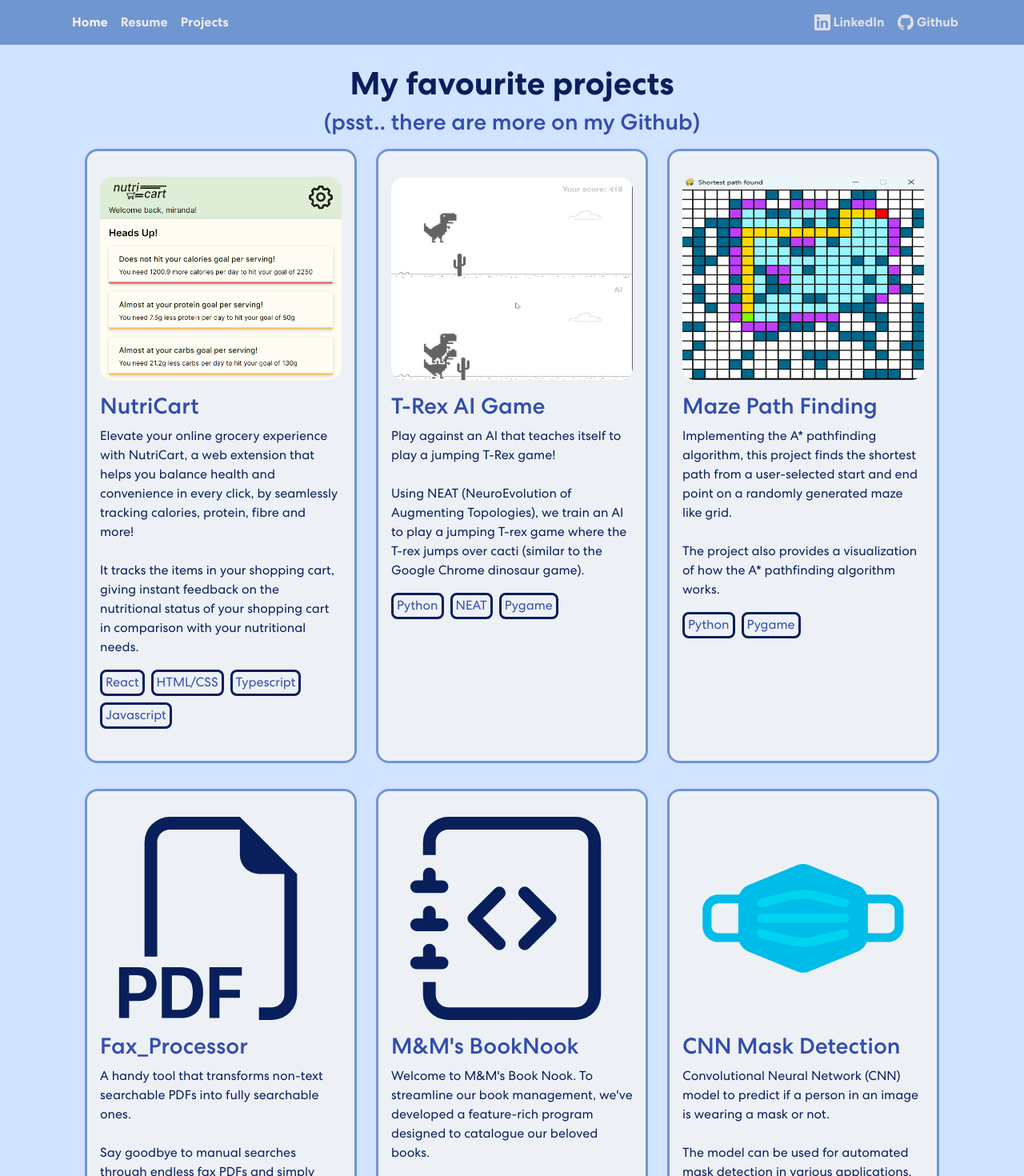
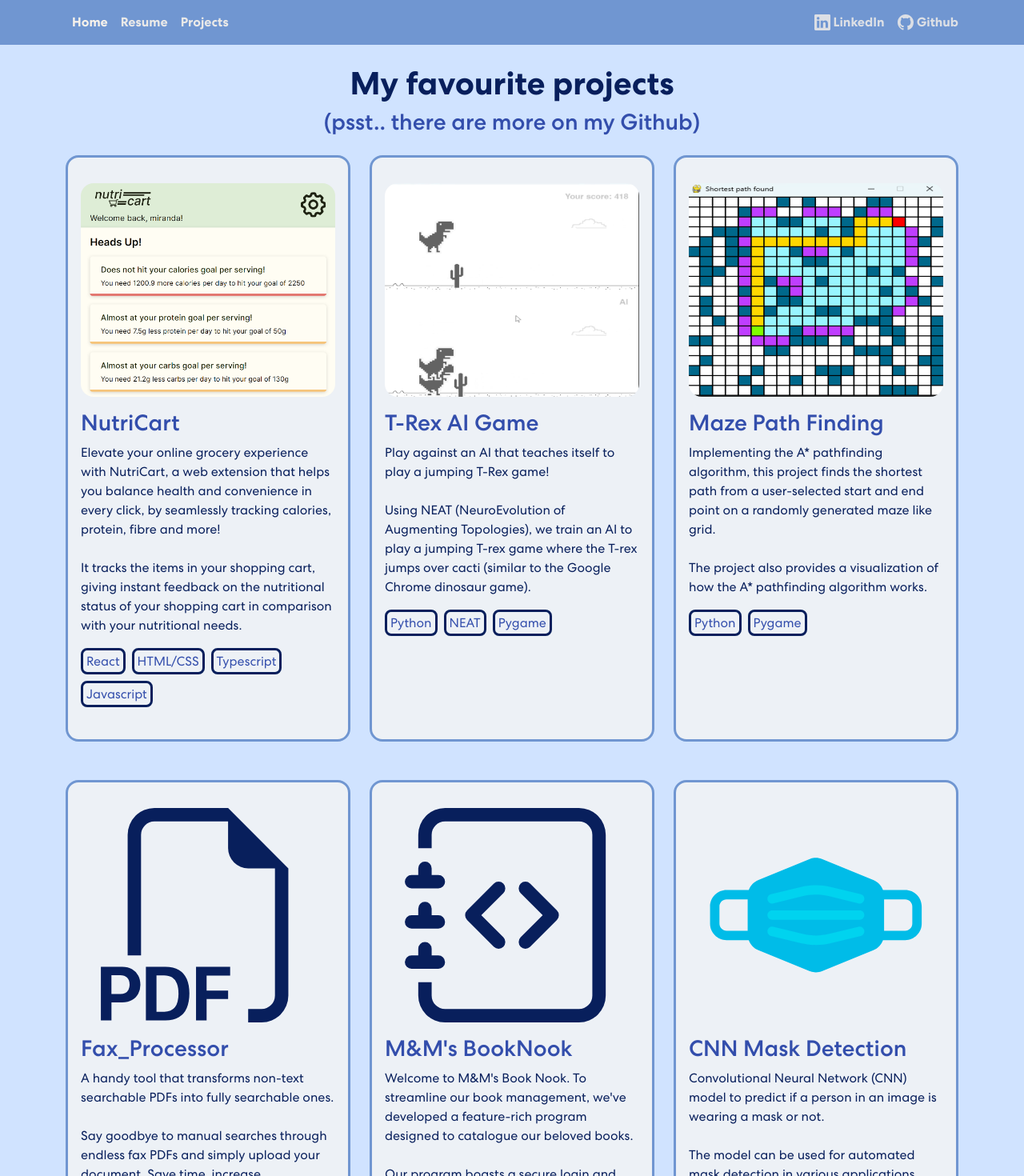
Before and after one commit to m-chenie/Miranda-101, a React (Create React App) app: page /projects in a window 1280 px wide. Shown: the top 1470 px of the page at 80% size. Built offline with nearby package versions, Linux system fonts and the light colour scheme.

Commit message:
update for mobile

```diff
--- a/src/App.css
+++ b/src/App.css
@@ -56,6 +56,7 @@ nav.navbar {
   color: #F7F2EB !important;
   text-decoration: none;
 }
+
 .navbar-text a img {
   width: 20px;
   height: 20px;
@@ -76,21 +77,31 @@ nav.navbar {
   text-decoration: underline;
 }
 
+/* home page section */
+
 #homePage{
-  width: 100vw;
+  width: 100%;
   height: 100vh;
-  display: flex;
   padding-top: 0;
 
 }
 
-@media screen and (max-width: 768px) {
+@media screen and (max-width: 600px) {
   #homePage{
     padding-top: 60vh;
   }
 }
 
+.gif-responsive{
+  max-width: 100%;
+  height: auto; /* Maintain aspect ratio */
+}
 
+@media (max-width: 600px) {
+  .img-responsive {
+    max-width: 80%; /* Adjust the percentage as needed */
+  }
+}
 
 /* em is relative to the font-size of its direct or nearest parent
 rem is relative to the HTML (root) font-size
@@ -139,20 +150,10 @@ em can lead to compounding effect */
   margin-top: 25vh;
 }
 
-@media screen and (max-width: 768px) {
+@media screen and (max-width: 600px) {
   #experience{
     margin-top: 50vh;
   }
-}
-
-
-
-.header2{
-  color: #081F5c;
-  font-family: CentraBold;
-  font-size: 2.5em;
-  margin-bottom: 2%;
-  display: flex;
 }
 
 .experience-card{
@@ -206,10 +207,33 @@ em can lead to compounding effect */
   max-width: 100%;
 }
 
+.buttonCol{
+  display: flex;
+  justify-content: center;
+  align-items: center;
+  padding: 2em
+}
+
 /*Projects Home Section*/
 #projects{
   margin-top: 30vh;
   margin-bottom: 10vh;
+}
+
+.projectRow{
+  margin-bottom: 3em;
+}
+
+.projectCol{
+  display: flex;
+  justify-content: center;
+  align-items: center;
+}
+
+@media screen and (max-width: 600px) {
+  .projectCol{
+    padding-top: 3em;
+  }
 }
 
 
@@ -218,7 +242,7 @@ em can lead to compounding effect */
   background-color: transparent;
   border-style: solid;
   border-color: #081F5c;
-  padding: 1em 3em;
+  padding: 1em 1.5em;
   border-radius: 0.5em;
   font-family: CentraBold;
   font-size: 1.3em;
@@ -229,6 +253,13 @@ em can lead to compounding effect */
 
 .viewAll:hover{
   background-color: #F7F2EB;
+}
+
+.viewAllCol{
+  display: flex;
+  justify-content: center;
+  align-items: center;
+  padding: 3em;
 }
 
 .projectCard{
@@ -288,10 +319,6 @@ em can lead to compounding effect */
 
 }
 
-.project-row{
-  margin-bottom: 2em;
-}
-
 
 .allProjectHeader{
   color: #081F5c;
--- a/src/components/experience.js
+++ b/src/components/experience.js
@@ -7,11 +7,12 @@ const Experience = () => {
 
     return (
         <section id="experience" className="d-flex">
-            <Container>
-                <Row className="container-fluid">
+            <Container className='projectHomeContainer'>
+            <h1 className='projectHeader'>Recent experience</h1>
+
+                <Row className="container-fluid mt-3">
                     <Col xs={12} md={8}>
-                        <span className='header2'>Recent experience</span>
-                            <div className="experience-card">
+                           <div className="experience-card">
                                 <h3 className='header3'>Database Programmer</h3>
                                 <h4 className='experience-details'>Oak Ridges Heart Clinic (May 2027 - Sept 2027)</h4>
                                 <ul className='experience-description'>
@@ -29,7 +30,7 @@ const Experience = () => {
                                 </div>
                             </div>
                     </Col>
-                    <Col xs={12} md={4} className='d-flex align-items-center justify-content-center'>
+                    <Col xs={12} md={4} className='buttonCol'>
                         <Link to="/resume" className="text-decoration-none">
                             <button className='buttons'>View Resume
                             <img src={doc} className="icon" />
--- a/src/components/homePage.js
+++ b/src/components/homePage.js
@@ -48,8 +48,8 @@ const HomePage = () => {
                     <p className="description">{'I am a student at the University of Waterloo studying Biomedical Engineering. I have a passion for software development and how it can improve health care.'}</p>
                     <button className="buttons" onClick={() => window.open('mailto:m48chen@uwaterloo.ca', '_blank')}>Contact me!</button>
                 </Col>
-                <Col xs={12} md={6} xxl={5} className="d-flex align-items-center justify-content-center">
-                    <img src={coding} alt="Miranda" />
+                <Col xs={12} md={6} xxl={5} className="d-flex justify-content-center align-items-center"> {/*d-flex justify-content-center align-items-center*/}
+                    <img src={coding} alt="Miranda" className="gif-responsive"/>
                 </Col>
             </Row>
         </Container>
--- a/src/components/projectAll.js
+++ b/src/components/projectAll.js
@@ -11,12 +11,11 @@ const ProjectAll = () => {
     return (
         <section id="projectAll">
             <Container className="projectHomeContainer">
-                <Row className="container-fluid project-row">
-                    <h1 className="allProjectHeader">{'My favourite projects'} </h1>
-                    <h3 className="header3 text-center mb-3">{'(psst.. there are more on my Github)'}</h3>
+                <h1 className="allProjectHeader">{'My favourite projects'} </h1>
+                <h3 className="header3 text-center mb-4">{'(psst.. there are more on my Github)'}</h3>
 
-                    {/* Flex Container for the remaining three columns */}
-                        <Col xs={12} md={4} className="project-col">
+                <Row className="projectRow">
+                        <Col xs={12} md={4} className="">
                             <div className="projectCard">
                                 <a href="https://github.com/m-chenie/NutriCart2.0" className="projectLink" target="_blank" rel="noopener noreferrer">
                                     <img src={nutricart} alt="NutriCart" className="projectIcon"/>
@@ -35,7 +34,7 @@ const ProjectAll = () => {
                             </div>
                         </Col>
 
-                        <Col xs={12} md={4} className="project-col">
+                        <Col xs={12} md={4} className="projectCol">
                             <div className="projectCard">
                                 <a href="https://github.com/m-chenie/T-RexAIGame" className="projectLink" target="_blank" rel="noopener noreferrer">
                                     <img src={dinorun} alt="T-Rex AI Game" className="projectIcon"/>
@@ -55,7 +54,7 @@ const ProjectAll = () => {
                             </div>
                         </Col>
 
-                        <Col xs={12} md={4} className="">
+                        <Col xs={12} md={4} className="projectCol">
                             <div className="projectCard">
                                 <a href="https://github.com/m-chenie/MazePathFinding" className="projectLink" target="_blank" rel="noopener noreferrer">
                                     <img src={maze} alt="A* path finding" className="projectIcon"/>
@@ -73,7 +72,7 @@ const ProjectAll = () => {
                         </Col>
                 </Row>
 
-                <Row className="container-fluid project-row">
+                <Row className="projectRow">
 
                         <Col xs={12} md={4} className="">
                             <div className="projectCard">
@@ -92,7 +91,7 @@ const ProjectAll = () => {
                             </div>
                         </Col>
 
-                        <Col xs={12} md={4} className="">
+                        <Col xs={12} md={4} className="projectCol">
                             <div className="projectCard">
                                 <a href="https://github.com/m-chenie/MM-BookNook" className="projectLink" target="_blank" rel="noopener noreferrer">
                                     <img src={bookImg} alt="BookNook" className="projectIcon"/>
@@ -113,7 +112,7 @@ const ProjectAll = () => {
                             </div>
                         </Col>
 
-                        <Col xs={12} md={4} className="">
+                        <Col xs={12} md={4} className="projectCol">
                             <div className="projectCard">
                                 <a href="https://github.com/m-chenie/Mask_Detection_CNN" className="projectLink" target="_blank" rel="noopener noreferrer">
                                     <img src={mask} alt="maskDetection" className="projectIcon"/>
@@ -128,7 +127,6 @@ const ProjectAll = () => {
                                     <span className='skill'>Matplotlib</span>
                                     <span className='skill'>scikit-learn</span>
                                     </div>
-
                                 </a>
                             </div>
                         </Col>
--- a/src/components/projectHome.js
+++ b/src/components/projectHome.js
@@ -10,9 +10,9 @@ const ProjectHome = () => {
     return (
         <section id="projects" className="d-flex">
             <Container className="projectHomeContainer">
-                <h1 className="projectHeader">{'Personal projects'} </h1>
+                <h1 className="projectHeader mb-4">{'Personal projects'} </h1>
 
-                <Row className="m-5">
+                <Row className="projectRow">
 
                     <Col xs={12} md={6} className="gx-5">
                         <div className="projectCard">
@@ -27,7 +27,7 @@ const ProjectHome = () => {
                         </div>
                     </Col>
 
-                    <Col xs={12} md={6} className="gx-5">
+                    <Col xs={12} md={6} className="projectCol gx-5">
                         <div className="projectCard">
                             <a href="https://github.com/m-chenie/T-RexAIGame" className="projectLink" target="_blank" rel="noopener noreferrer">
                                 <img src={dinorun} alt="T-Rex AI Game" className="projectIcon"/>
@@ -42,7 +42,7 @@ const ProjectHome = () => {
 
                 </Row>
 
-                <Row className="m-5">
+                <Row className="projectRow">
                     <Col xs={12} md={6} className="gx-5">
                         <div className="projectCard">
                             <a href="https://github.com/m-chenie/MazePathFinding" className="projectLink" target="_blank" rel="noopener noreferrer">
@@ -54,7 +54,7 @@ const ProjectHome = () => {
                         </div>
                     </Col>
 
-                    <Col xs={12} md={6} className="d-flex align-items-center justify-content-center">
+                    <Col xs={12} md={6} className="viewAllCol gx-5">
                             <Link to="/projects" className="text-decoration-none">
                                 <button className="viewAll">View More
                                 <img src={stack} className="icon" />
```
